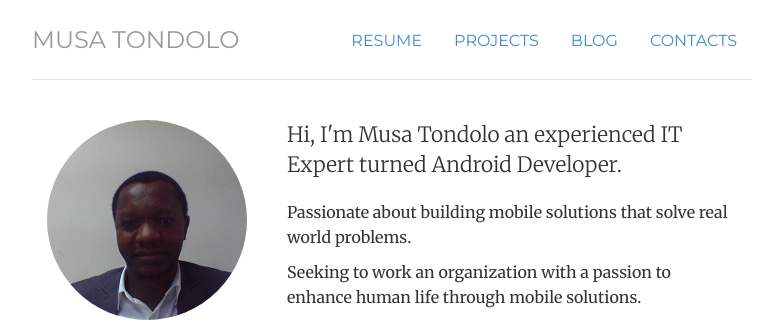
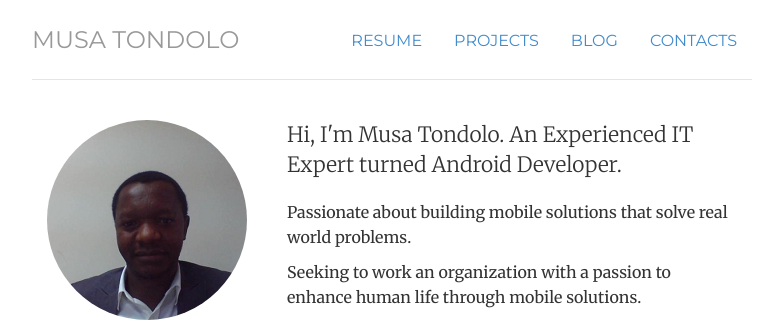
Before and after one commit to mtondolo/mtondolo.github.io, a Jekyll site: the page built from index.html, in a window 1280 px wide. Shown: the top 322 px of the page, without its empty margins (248-1030 px from the left). Built offline with Jekyll 4.4.1, drawn with Linux system fonts in a browser that asks for light colours.

Commit message:
Update index.html

```diff
--- a/index.html
+++ b/index.html
@@ -13,7 +13,7 @@ description: Musa Tondolo is an Android Developer living in Lusaka.
 	<img  class="img-circle avatar" alt="Musa Tondolo" src="img/mtondolo-200px.png">
 	</div>
 	<div itemscope itemtype="http://data-vocabulary.org/Person" class="col-sm-8">
-	<p class="lead">Hi, I'm <span itemprop="name">Musa Tondolo</span> an experienced IT Expert turned Android Developer.</p>
+	<p class="lead">Hi, I'm <span itemprop="name">Musa Tondolo.</span> An Experienced IT Expert turned Android Developer.</p>
 
 	<p></span>Passionate about <span itemprop="title">building mobile solutions</span> that solve real world problems.</p>
 
```
